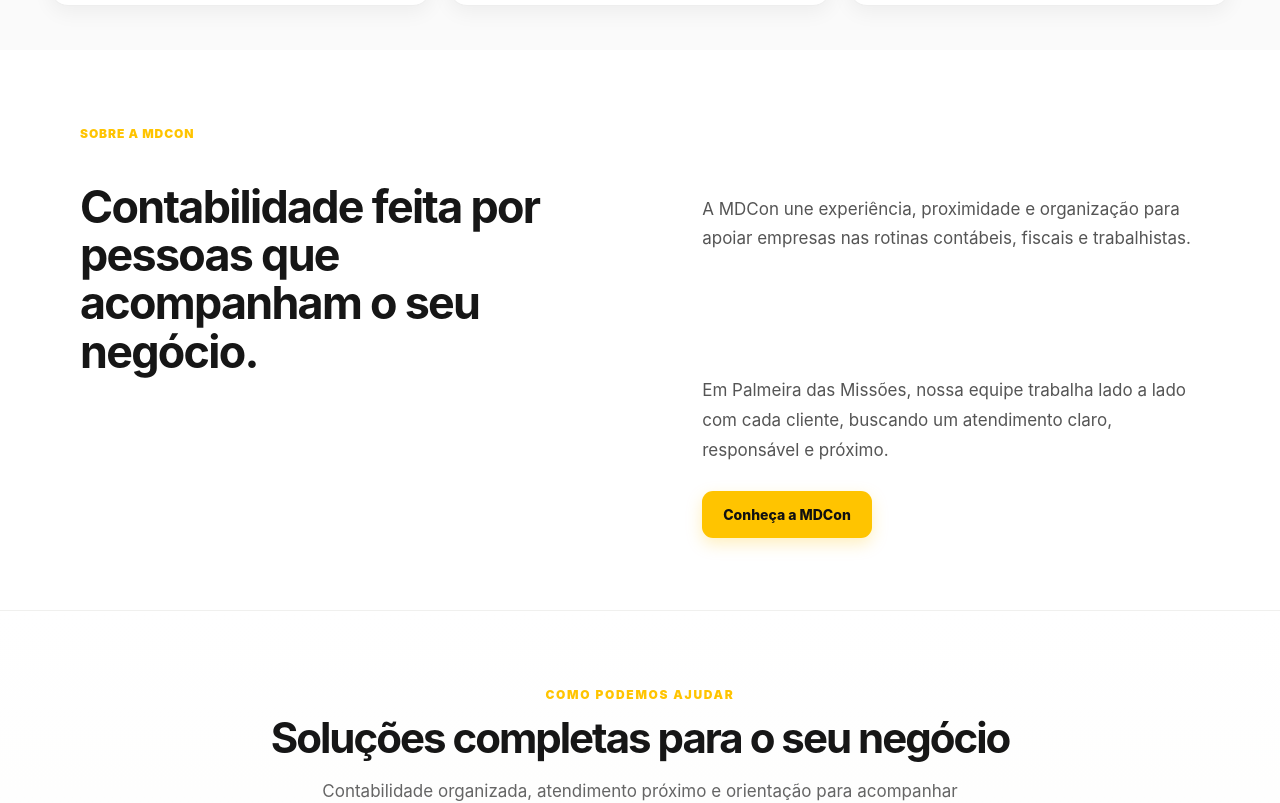
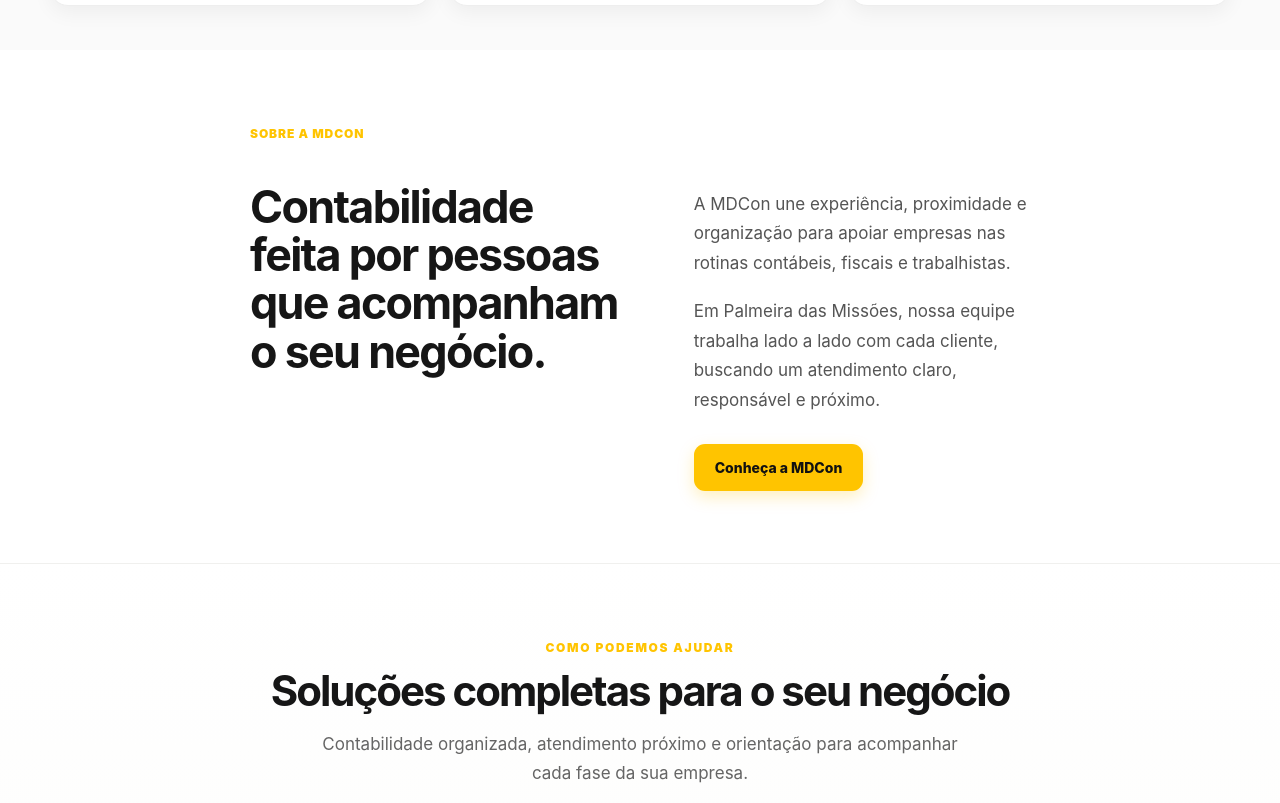
Before and after one commit to cestarifcc-glitch/mdcon-site-oficial, a Next.js app: page / in a window 1280 px wide. Shown: the part 1013-1816 px from the top of the page. Built offline with nearby package versions, Linux system fonts and the light colour scheme.

Commit message:
Add files via upload

```diff
--- a/app/globals.css
+++ b/app/globals.css
@@ -1218,41 +1218,15 @@
 
 /* Home - Sobre a MDCon sem foto: título à esquerda e conteúdo à direita */
 @media (min-width: 901px){
-  .about-team-grid.about-team-no-photo{
-    grid-template-columns:minmax(0,1.05fr) minmax(0,.95fr);
-    gap:72px;
-    align-items:start;
-    max-width:1120px;
-    margin:0 auto;
-  }
-  .about-team-no-photo .about-team-copy{
-    display:grid;
-    grid-template-columns:subgrid;
-    grid-column:1 / -1;
-    width:100%;
-    max-width:none;
-  }
-  .about-team-no-photo .about-team-copy .eyebrow,
-  .about-team-no-photo .about-team-copy h2{
-    grid-column:1;
-  }
-  .about-team-no-photo .about-team-copy .eyebrow{align-self:start;margin-top:4px}
-  .about-team-no-photo .about-team-copy h2{
-    max-width:540px;
-    margin-top:28px;
-    margin-bottom:0;
-  }
-  .about-team-no-photo .about-team-copy p,
-  .about-team-no-photo .about-team-copy .btn{
-    grid-column:2;
-  }
-  .about-team-no-photo .about-team-copy p{
-    max-width:500px;
-    margin:0 0 16px;
-  }
-  .about-team-no-photo .about-team-copy p:first-of-type{margin-top:40px}
-  .about-team-no-photo .about-team-copy .btn{
-    justify-self:start;
-    margin-top:10px;
-  }
+  .about-team-grid.about-team-no-photo{max-width:1120px;margin:0 auto;}
+  .about-team-no-photo .about-team-copy{display:grid;grid-template-columns:minmax(0,1.05fr) minmax(0,.95fr);gap:72px;width:100%;max-width:none;align-items:start;}
+  .about-team-heading h2{max-width:540px;margin-top:28px;margin-bottom:0;}
+  .about-team-text{padding-top:68px;}
+  .about-team-text p{max-width:500px;margin:0 0 18px;}
+  .about-team-text .btn{margin-top:10px;}
 }
+@media (max-width:900px){
+  .about-team-heading h2{margin-top:22px;}
+  .about-team-text{margin-top:28px;}
+  .about-team-text p{margin:0 0 16px;}
+}
--- a/app/page.tsx
+++ b/app/page.tsx
@@ -75,7 +75,7 @@
     ([['briefcase','Assessoria contábil','Acompanhamento das principais necessidades contábeis da empresa.'],['target','Orientação empresarial','Informações para ajudar o empresário a tomar decisões com mais segurança.'],['handshake','Atendimento próximo','Uma relação profissional baseada em comunicação e acompanhamento.']] as [IconName,string,string][]).map(x=><article className="trust-card" key={x[1]}><i><Icon name={x[0]}/></i><div><h3>{x[1]}</h3><p>{x[2]}</p></div></article>)}
   </div></div></section>
 
-  <section className="section about-team"><div className="container about-team-grid about-team-no-photo"><div className="about-team-copy"><span className="eyebrow">SOBRE A MDCON</span><h2>Contabilidade feita por pessoas que acompanham o seu negócio.</h2><p>A MDCon une experiência, proximidade e organização para apoiar empresas nas rotinas contábeis, fiscais e trabalhistas.</p><p>Em Palmeira das Missões, nossa equipe trabalha lado a lado com cada cliente, buscando um atendimento claro, responsável e próximo.</p><Link className="btn btn-primary" href="/sobre">Conheça a MDCon</Link></div></div></section>
+  <section className="section about-team"><div className="container about-team-grid about-team-no-photo"><div className="about-team-copy"><div className="about-team-heading"><span className="eyebrow">SOBRE A MDCON</span><h2>Contabilidade feita por pessoas que acompanham o seu negócio.</h2></div><div className="about-team-text"><p>A MDCon une experiência, proximidade e organização para apoiar empresas nas rotinas contábeis, fiscais e trabalhistas.</p><p>Em Palmeira das Missões, nossa equipe trabalha lado a lado com cada cliente, buscando um atendimento claro, responsável e próximo.</p><Link className="btn btn-primary" href="/sobre">Conheça a MDCon</Link></div></div></div></section>
 <section className="section services-premium"><div className="container">
     <div className="section-head services-title">
       <span className="eyebrow">COMO PODEMOS AJUDAR</span>
```
